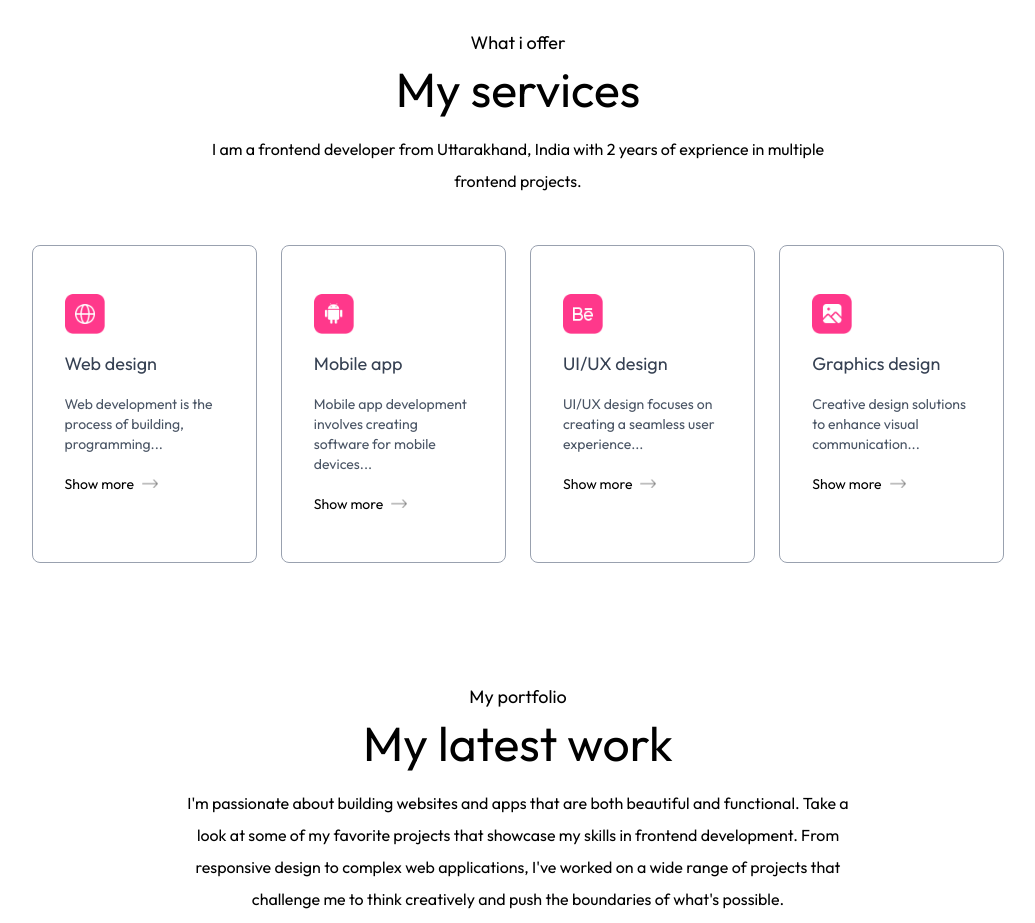
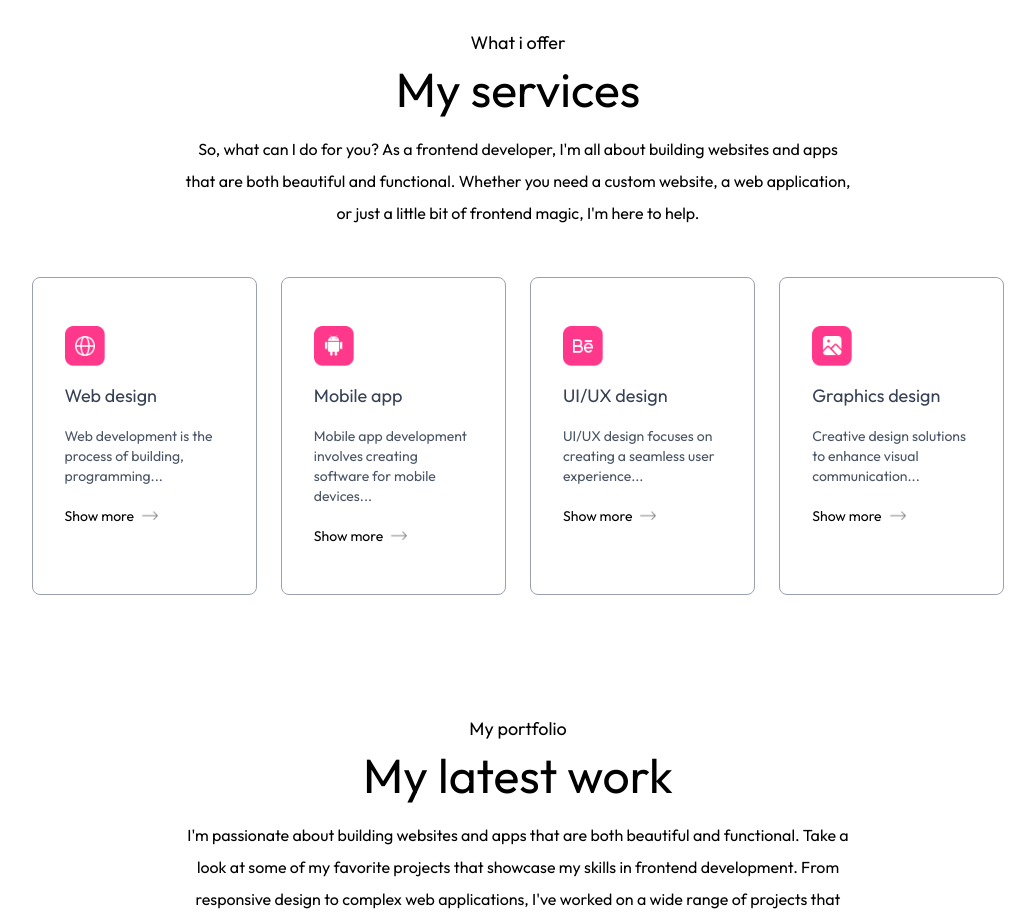
Before and after one commit to rajafulara/portfolio, a Next.js app: page / in a window 1280 px wide. Shown: the part 1620-2543 px from the top of the page, without its empty margins (122-1157 px from the left). Built offline with nearby package versions, Linux system fonts and the light colour scheme; no server answers; a web font is replaced by a local one.

Commit message:
Update data Services.jsx

```diff
--- a/app/components/Services.jsx
+++ b/app/components/Services.jsx
@@ -26,7 +26,7 @@ className="text-center mb-2 text-lg">What i offer</motion.h4>
         whileInView={{opacity: 1}}
         transition={{duration: 0.5, delay: 0.7}}
         className="text-center max-w-2xl mx-auto mt-5 mb-12">
-            I am a frontend developer from Uttarakhand, India with 2 years of exprience in multiple frontend projects.
+            So, what can I do for you? As a frontend developer, I'm all about building websites and apps that are both beautiful and functional. Whether you need a custom website, a web application, or just a little bit of frontend magic, I'm here to help.
         </motion.p>
         <motion.div
         initial={{opacity: 0}}
```
